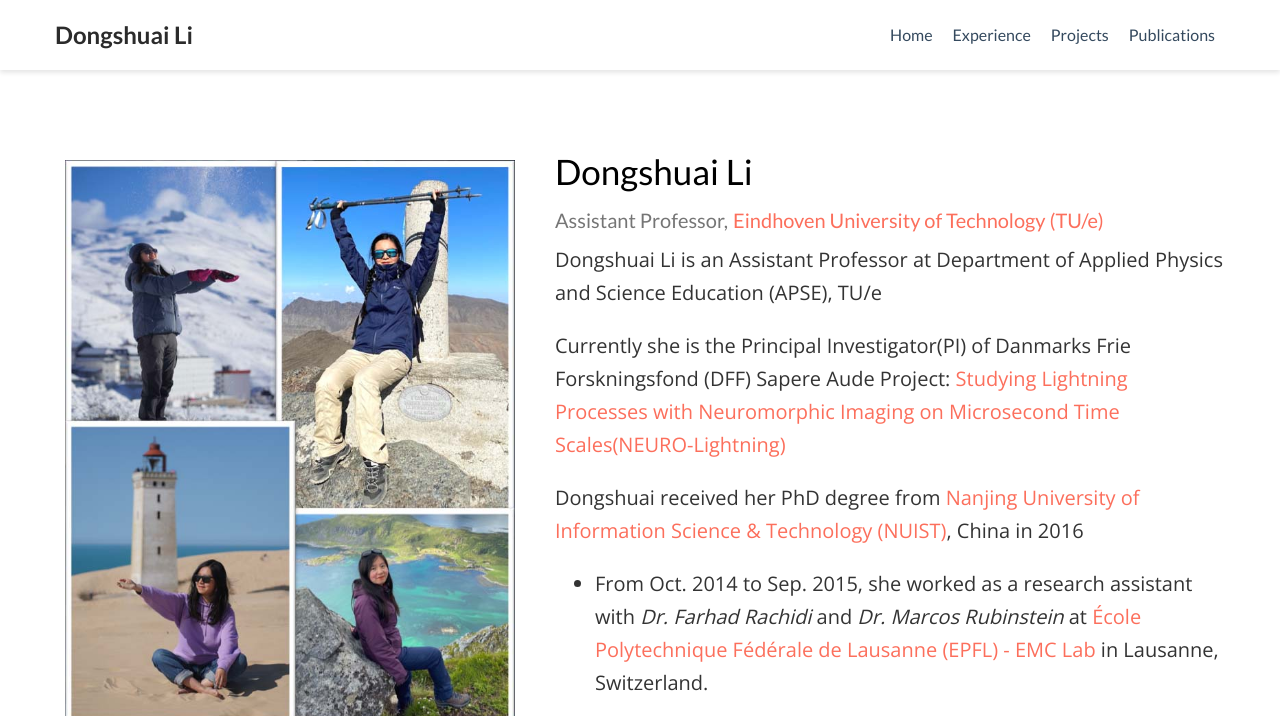
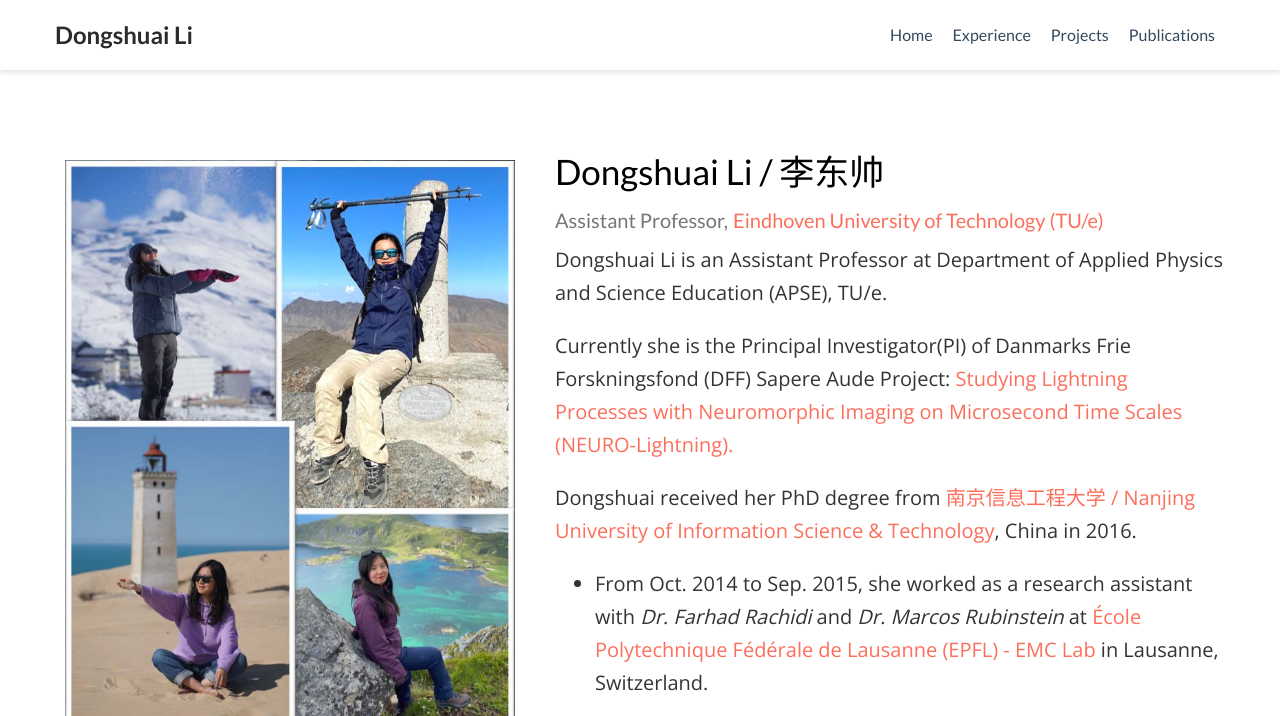
Before and after one commit to dongshuaili/dongshuaili.github.io, a plain HTML site: page about/index.html in a window 1280 px wide. Shown: the top 716 px of the page. Drawn offline with nearby package versions, Linux system fonts and the light colour scheme; some icons are missing.

Commit message:
update info

```diff
--- a/about/index.html
+++ b/about/index.html
@@ -74,7 +74,7 @@
 </div>
 <div class=col-lg-7 itemprop=description>
 <div class=portrait-title>
-<h2 itemprop=name>Dongshuai Li</h2>
+<h2 itemprop=name>Dongshuai Li / 李东帅</h2>
 <h3 class=d-inline-block itemprop=jobTitle>Assistant Professor,</h3>
 <h3 class=d-inline-block itemprop=worksFor itemscope itemtype=http://schema.org/Organization>
 <a href=https://www.tue.nl/en/ target=_blank itemprop=url rel=noopener>
@@ -85,11 +85,11 @@
 <link itemprop=url href>
 <style>.justify-content{text-align:left}</style>
 <div class=justify-content>
-<p>Dongshuai Li is an Assistant Professor at Department of Applied Physics and Science Education (APSE), TU/e </p>
+<p>Dongshuai Li is an Assistant Professor at Department of Applied Physics and Science Education (APSE), TU/e. </p>
 
-<p>Currently she is the Principal Investigator(PI) of Danmarks Frie Forskningsfond (DFF) Sapere Aude Project: <a href=https://dff.dk/en/our-funded-projects/meet-the-researchers/research-leaders/eksterne-personer-en/research-leaders-2023/dongshuai-li/ target="_blank" rel="noopener">Studying Lightning Processes with Neuromorphic Imaging on Microsecond Time Scales(NEURO-Lightning)</a></p>
+<p>Currently she is the Principal Investigator(PI) of Danmarks Frie Forskningsfond (DFF) Sapere Aude Project: <a href=https://dff.dk/en/our-funded-projects/meet-the-researchers/research-leaders/eksterne-personer-en/research-leaders-2023/dongshuai-li/ target="_blank" rel="noopener">Studying Lightning Processes with Neuromorphic Imaging on Microsecond Time Scales (NEURO-Lightning).</a></p>
 
-<p>Dongshuai received her PhD degree from <a href=https://www.nuist.edu.cn/main.htm target="_blank" rel="noopener">Nanjing University of Information Science & Technology (NUIST)</a>, China in 2016</p>
+<p>Dongshuai received her PhD degree from <a href=https://www.nuist.edu.cn/main.htm target="_blank" rel="noopener">南京信息工程大学 / Nanjing University of Information Science & Technology</a>, China in 2016.</p>
 
 <ul>
 <li>
@@ -108,7 +108,7 @@
   <p>In Nov. 2023, she got the DFF Sapere Aude Project Studying Lightning Processes with Neuromorphic Imaging on Microsecond Time Scales (NEURO-Lightning), where she starts to focus on studying inner plasma physics of lightning by using neuromorphic imaging technique.</p>
 </li>
 <li>
-  <p>In May. 2025, she got a tenure position as an Assistant Professor at TU/e</p>
+  <p>In May. 2025, she got a tenure position as an Assistant Professor at TU/e.</p>
 </li>
 </ul>
 <p>Her main research interests cover a wide range of topics related to Atmospheric Science, Lightning Physics, Computational Electromagnetics and etc.</p>
```
Also changed, not shown: index.html (+1 -1 lines).
